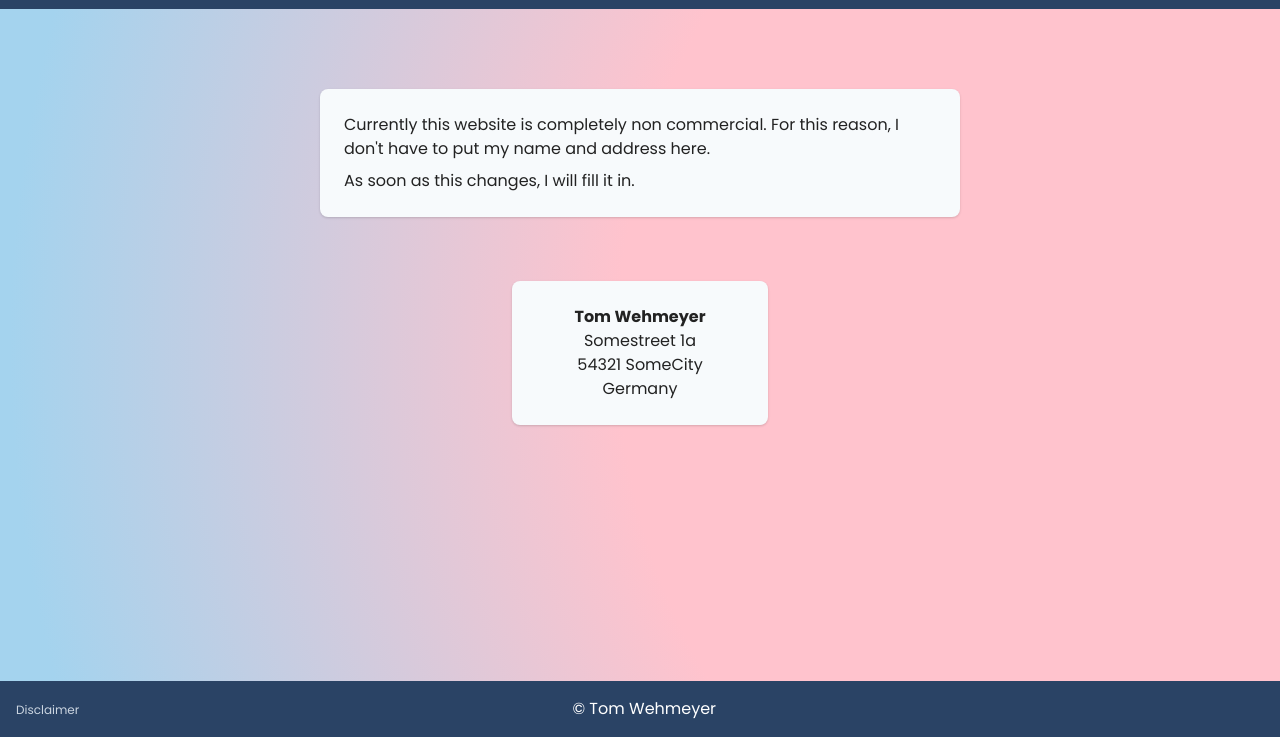
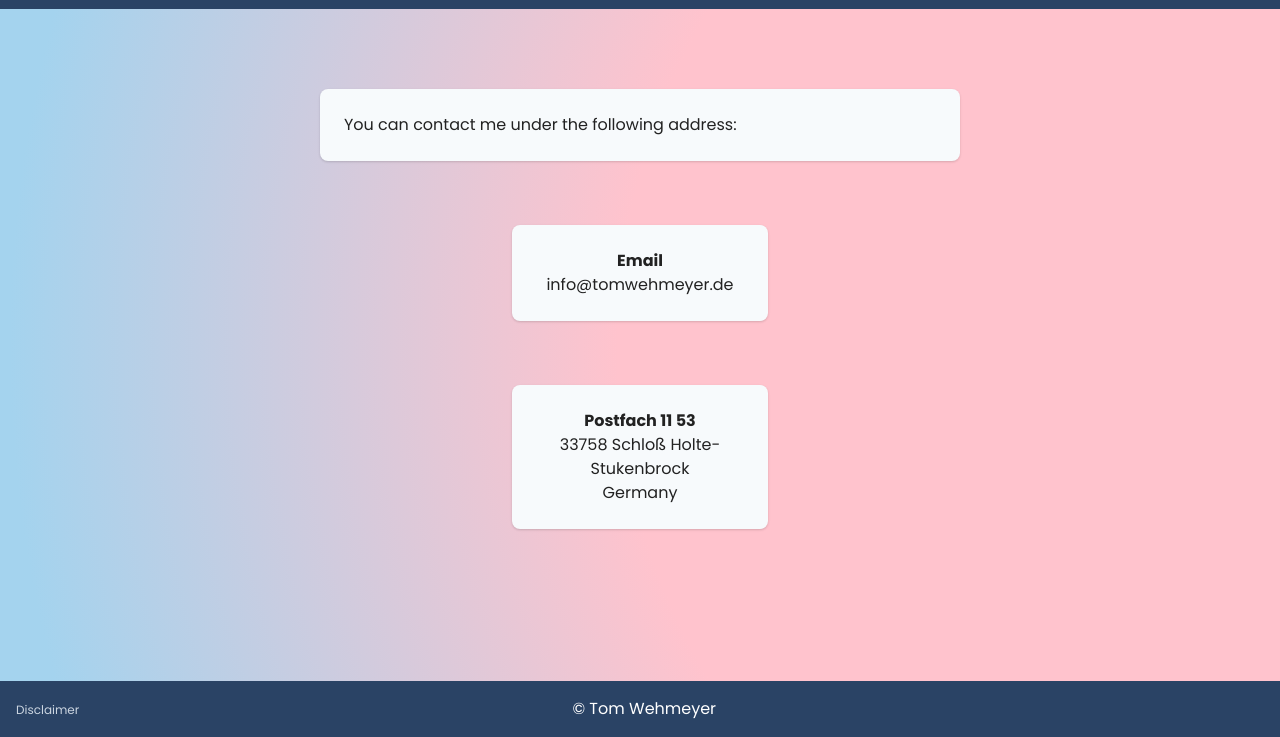
Before and after one commit to tom-weh/tom-weh.github.io, a website: page docs/disclaimer.html in a window 1280 px wide. Shown: the part 63-800 px from the top of the page. Drawn offline with Linux system fonts and the light colour scheme.

Commit message:
Update disclaimer.html

```diff
--- a/docs/disclaimer.html
+++ b/docs/disclaimer.html
@@ -37,14 +37,18 @@
 
   <main class="flex-auto text-center gradient py-4">
     <div class="card w-full sm:w-1/2 text-left mt-16">
-      <p>Currently this website is completely non commercial. For this reason, I don't have to put my name and address here. </p>
-      <p class="pt-2">As soon as this changes, I will fill it in.</p>
+      <p>You can contact me under the following address: </p>
     </div>
     <div class="card w-64 mt-16">
       <ul>
-        <li class="font-bold">Tom Wehmeyer</li>
-        <li>Somestreet 1a</li>
-        <li>54321 SomeCity</li>
+        <li class="font-bold">Email</li>
+        <li>info@tomwehmeyer.de</li>
+      </ul>
+    </div>
+    <div class="card w-64 mt-16">
+      <ul>
+        <li class="font-bold">Postfach 11 53</li>
+        <li>33758 Schlo&szlig; Holte-Stukenbrock</li>
         <li>Germany</li>
       </ul>
     </div>
```
